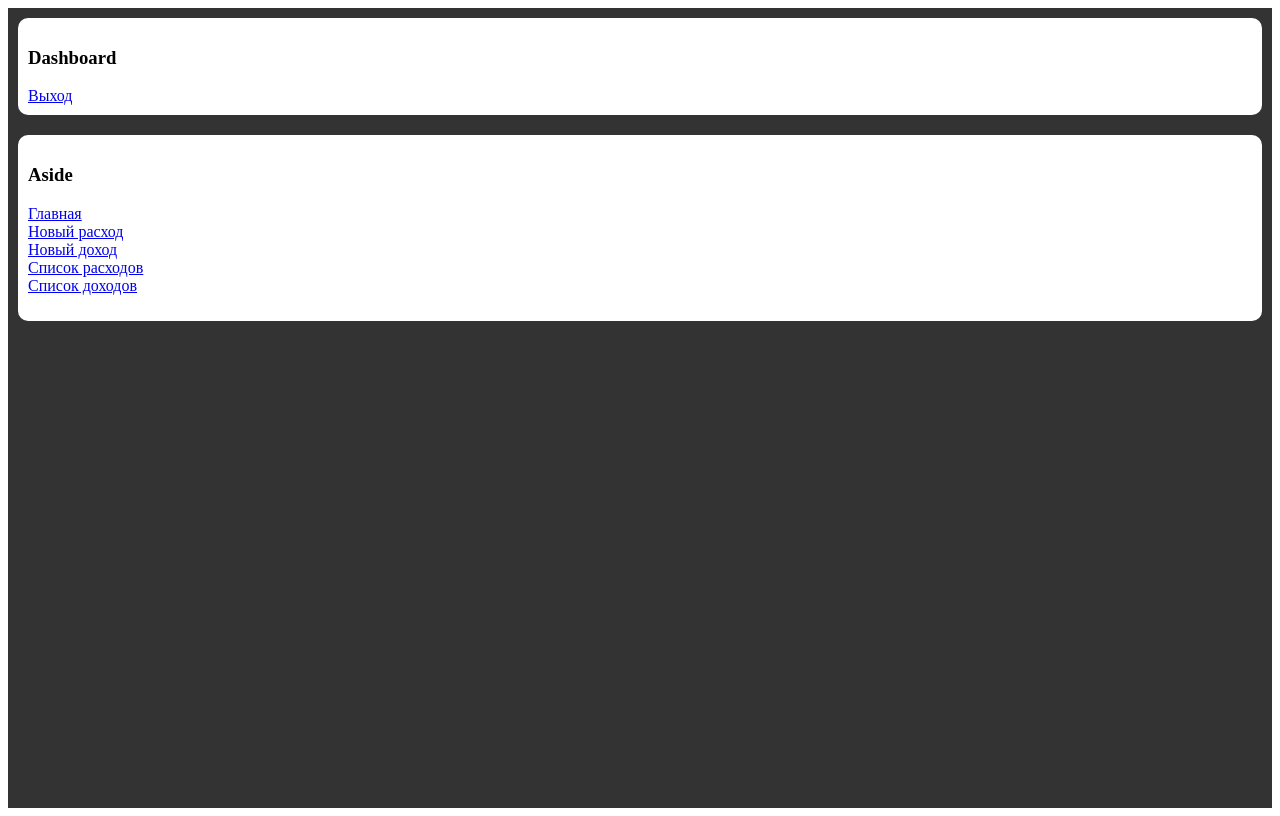
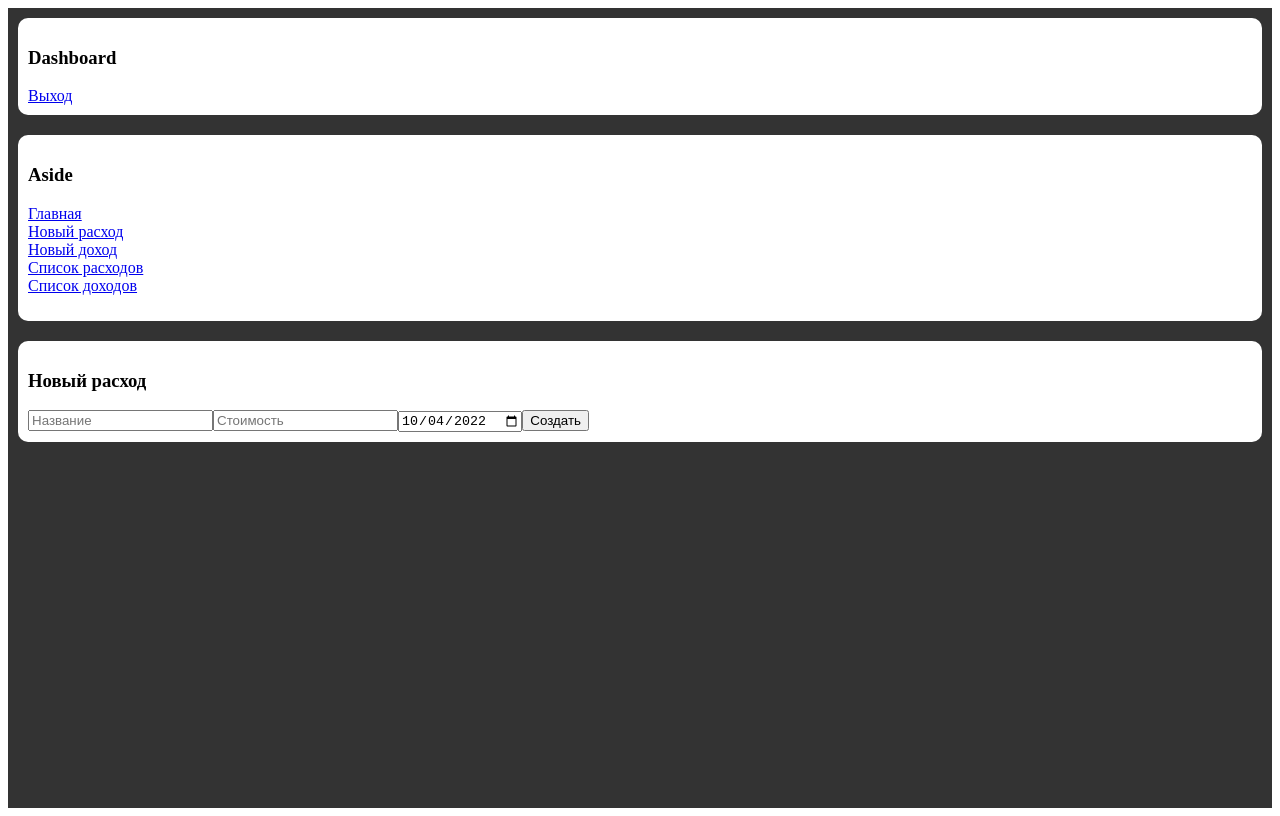
Before and after one commit to AlexTheMaggot/finance, a React app in the folder finance/mainapp/: page /expenses/create in a window 1280 px wide. Built offline with nearby package versions, Linux system fonts and the light colour scheme; the HTML template or start-up script is replaced by a standard one.

Commit message:
change expend to expense

```diff
--- a/finance/mainapp/src/components/App.js
+++ b/finance/mainapp/src/components/App.js
@@ -1,13 +1,13 @@
 import React, {Component} from "react";
 import './App.css'
 import { createRoot } from 'react-dom/client';
-import {BrowserRouter, Route, Routes, Navigate, useHistory} from "react-router-dom";
+import {BrowserRouter, Route, Routes} from "react-router-dom";
 import Header from "./Header";
 import Content from "./Content";
 import Aside from "./Aside";
-import ExpendsCreate from "./ExpendsCreate";
+import ExpensesCreate from "./ExpensesCreate";
 import IncomesCreate from "./IncomesCreate";
-import ExpendsList from "./ExpendsList";
+import ExpensesList from "./ExpensesList";
 import IncomesList from "./IncomesList";
 
 
@@ -38,8 +38,8 @@ export default class App extends Component {
                                 <div className="block__wrapper">
                                     <Routes>
                                         <Route exact path='/' element={<Content />}></Route>
-                                        <Route exact path='/expends/create/' element={<ExpendsCreate />}></Route>
-                                        <Route exact path='/expends/list/' element={<ExpendsList />}></Route>
+                                        <Route exact path='/expenses/create/' element={<ExpensesCreate />}></Route>
+                                        <Route exact path='/expenses/list/' element={<ExpensesList />}></Route>
                                         <Route exact path='/incomes/create/' element={<IncomesCreate />}></Route>
                                         <Route exact path='/incomes/list/' element={<IncomesList />}></Route>
                                     </Routes>
--- a/finance/mainapp/src/components/Aside.js
+++ b/finance/mainapp/src/components/Aside.js
@@ -14,9 +14,9 @@ export default class Aside extends Component {
                 <nav>
                     <ul className='nav'>
                         <li><Link to={'/'} className='nav__item btn btn-primary'>Главная</Link></li>
-                        <li><Link to={'/expends/create/'} className='nav__item btn btn-primary'>Новый расход</Link></li>
+                        <li><Link to={'/expenses/create/'} className='nav__item btn btn-primary'>Новый расход</Link></li>
                         <li><Link to={'/incomes/create/'} className='nav__item btn btn-primary'>Новый доход</Link></li>
-                        <li><Link to={'/expends/list/'} className='nav__item btn btn-primary'>Список расходов</Link></li>
+                        <li><Link to={'/expenses/list/'} className='nav__item btn btn-primary'>Список расходов</Link></li>
                         <li><Link to={'/incomes/list/'} className='nav__item btn btn-primary'>Список доходов</Link></li>
                     </ul>
                 </nav>
--- a/finance/mainapp/src/components/ExpendsCreate.js
+++ b/finance/mainapp/src/components/ExpensesCreate.js
@@ -2,7 +2,7 @@ import React, {Component} from "react";
 import {Navigate} from "react-router-dom";
 
 
-export default class ExpendsCreate extends Component {
+export default class ExpensesCreate extends Component {
     constructor(props) {
         super(props);
         let date = new Date();
--- a/finance/mainapp/src/components/ExpendsList.js
+++ b/finance/mainapp/src/components/ExpensesList.js
@@ -1,6 +1,6 @@
 import React, {Component} from 'react';
 
-export default class ExpendsList extends Component {
+export default class ExpensesList extends Component {
     constructor(props) {
         super(props);
         this.state = {
```
Also changed, not shown: 2 other files (tests, documents, lock files or other folders).
